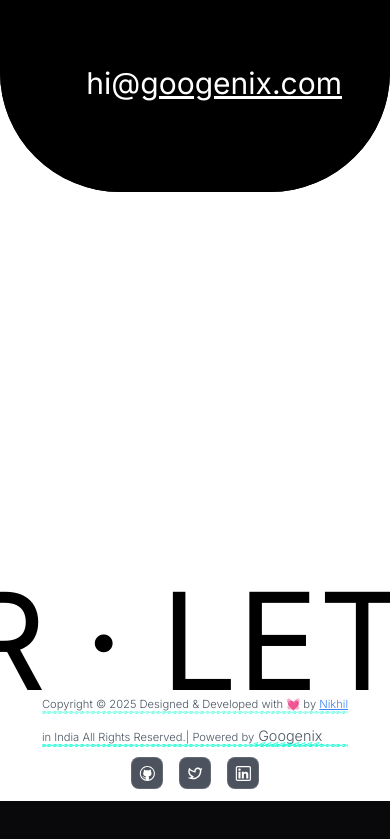
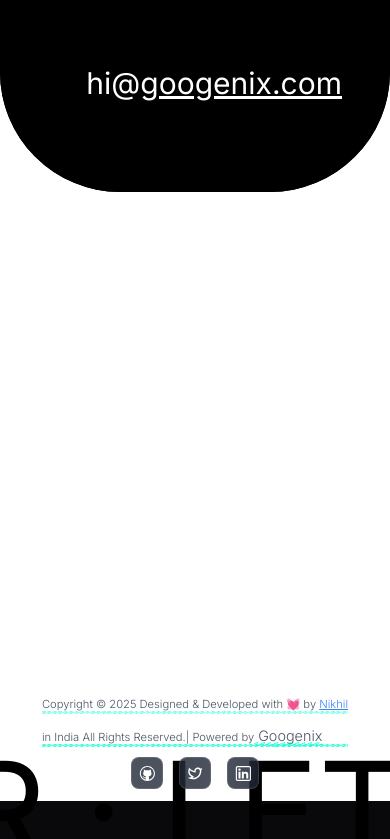
Before and after one commit to NIKHILKUSHWAHA9877/rrpp, a Next.js app: page /dashboard/logoRoute in a window 390 px wide. Shown: the part 10563-11402 px from the top of the page. Before the commit the page ends 11364 px from the top, so only its background shows below. Built offline with nearby package versions, Linux system fonts and the light colour scheme.

Commit message:
first commit

```diff
--- a/styles/globals.css
+++ b/styles/globals.css
@@ -148,7 +148,7 @@ height: 50vh;
 
   }
   .marquee-container h2{
-    margin-top: 50vh;
+    margin-top: 70vh;
 
       }
 
```
